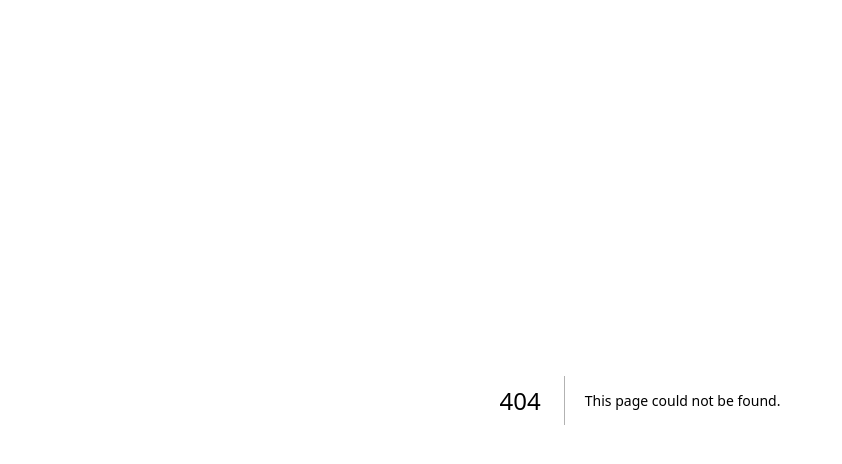
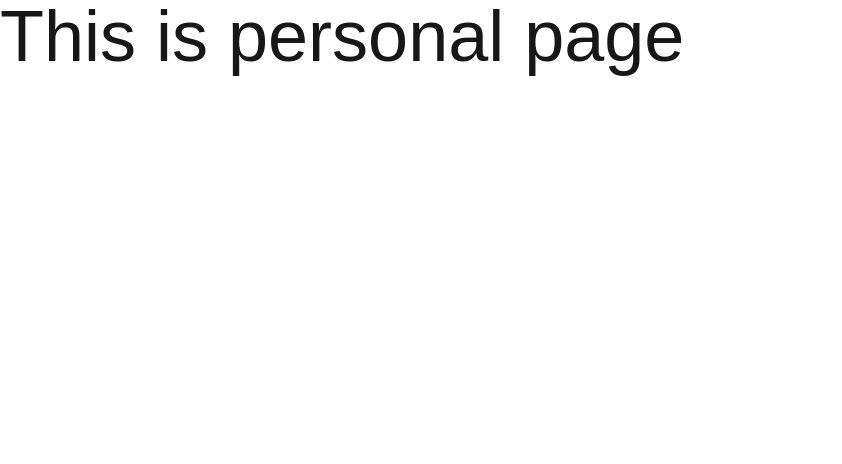
Before and after one commit to abdullah-alsaba/Next--1-, a Next.js app: page /about/personal in a window 1280 px wide. Before the commit this address had no page. Shown: the top 464 px of the page, without its empty margins (0-842 px from the left). Built offline with nearby package versions, Linux system fonts and the light colour scheme.

Commit message:
practising nested route

```diff
--- /dev/null
+++ b/src/app/about/personal/page.jsx
@@ -0,0 +1,11 @@
+import React from 'react';
+
+const PersonalPage = () => {
+    return (
+        <div className='text-7xl'>
+            This is personal page
+        </div>
+    );
+};
+
+export default PersonalPage;
```
